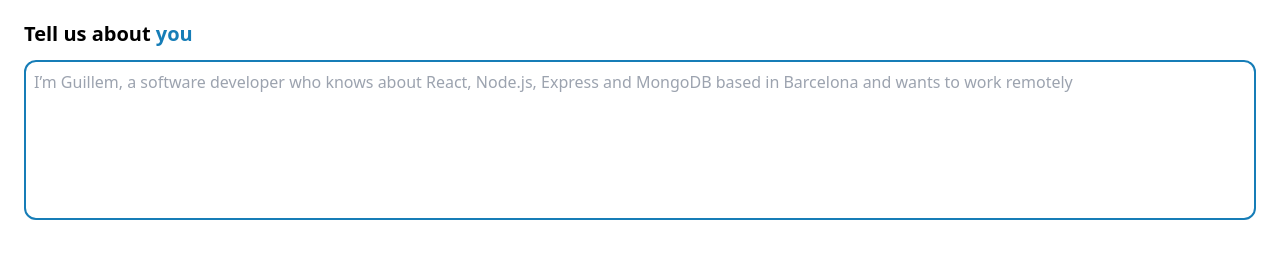
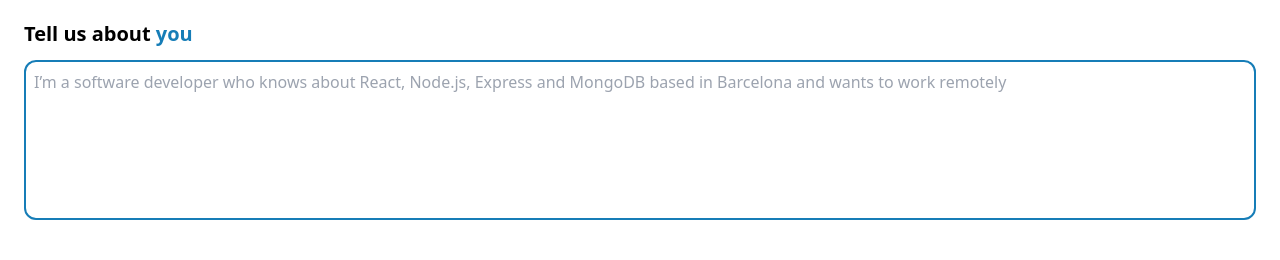
Before and after one commit to GuillemGarciaDev/hackupc-2022-challenge, a React (Create React App) app: page / in a window 1280 px wide. Shown: the part 193-453 px from the top of the page. Built offline with nearby package versions, Linux system fonts and the light colour scheme.

Commit message:
New Placeholder

```diff
--- a/src/app/home/components/Form.jsx
+++ b/src/app/home/components/Form.jsx
@@ -5,7 +5,7 @@
 
 const axios = require('axios').default;
 const placeholder =
-  'I’m Guillem, a software developer who knows about React, Node.js, Express and MongoDB based in Barcelona and wants to work remotely';
+  'I’m a software developer who knows about React, Node.js, Express and MongoDB based in Barcelona and wants to work remotely';
 const API_URL = 'https://hackupc-infojobs.herokuapp.com/offers';
 
 const Form = () => {
```
